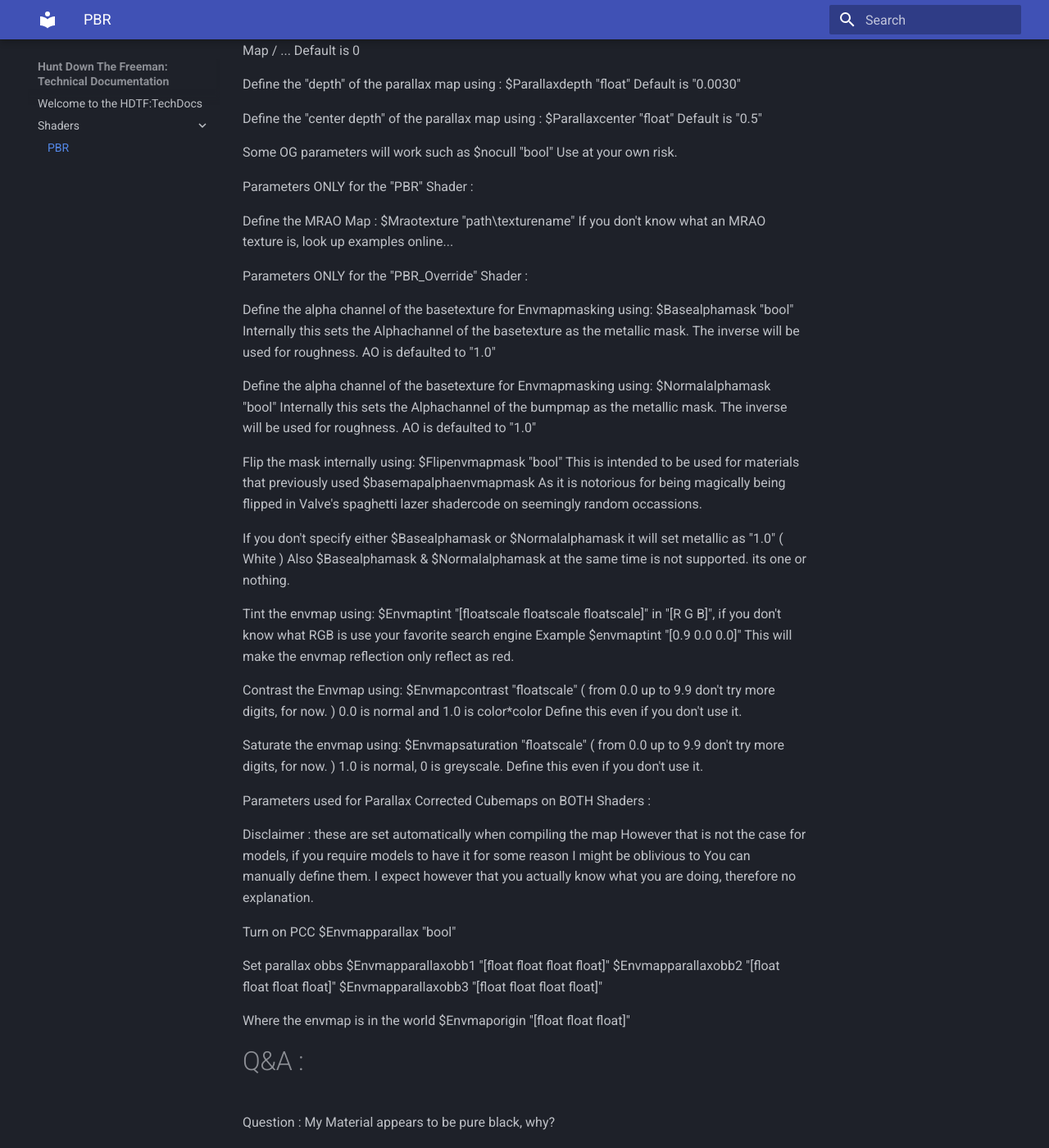
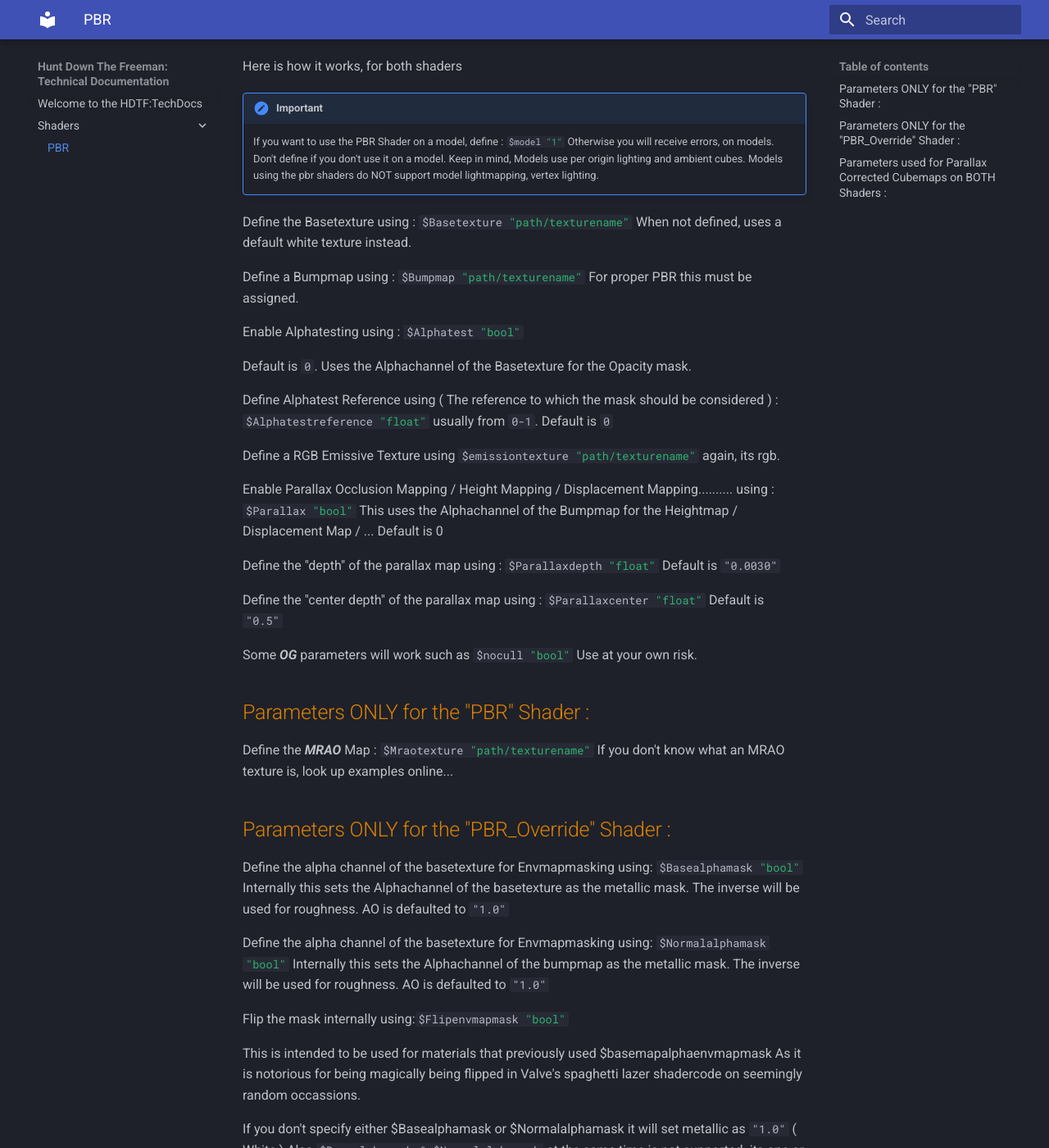
Before and after one commit to hdtf-owf/hdtf_docs, an MkDocs documentation site: the page built from docs/Shaders/PBR.md, in a window 1280 px wide and 1400 px high, scrolled down 1701 px. Shown: the whole window at 82% size. Built offline with MkDocs 1.6.1 and Material for MkDocs 9.7.7, drawn with Linux system fonts in a browser that asks for light colours; some of the changed text lies outside the part shown.

Commit message:
updated PBR documentation

```diff
--- a/docs/Shaders/PBR.md
+++ b/docs/Shaders/PBR.md
@@ -1,4 +1,9 @@
 # PBR
+
+<figure markdown>
+  ![PHONG vs PBR Comparison](../images/pbr/shadingComparison2.jpg){ width="1920" }
+  <figcaption>PHONG vs PBR Comparison</figcaption>
+</figure>
 
 HDTF has support for two PBR shader.
 
@@ -10,41 +15,42 @@
 
 !!! note
 
-    The "PBR" Shader supports certain effects.
+    The ***`"PBR"`*** Shader supports certain effects.
     The usual PBR effects such as:
 
-    - Emissive mapping
-    - Parallax mapping / height mappimg / displacement mapping / ... / whatever other name you can come up with
-    - Bump mapping
-    - Alphatesting, a basic transparency effect
-    - MRAO maps, not technically an effect, but it should be mentioned you can't specify       individual texture maps.
-    - Envmapping, enabled by default, always.
+    - ***Emissive mapping***
+    - ***Parallax mapping / height mappimg / displacement mapping / ... / whatever other name you can come up with***
+    - ***Bump mapping***
+    - ***Alphatesting, a basic transparency effect***
+    - ***MRAO maps, not technically an effect, but it should be mentioned you can't specify       individual texture maps.***
+    - ***Envmapping, enabled by default, always.***
 
     And a special effect called:
 
-    - Parallax Corrected Cubemaps, a way to correct cubemaps so they properly allign with a predefined rectangular boundary.
+    - ***Parallax Corrected Cubemaps, a way to correct cubemaps so they properly allign with a predefined rectangular boundary.***
 
 
-The "PBR_Override" Shader supports following effects.
+The ***`"PBR_Override"`*** Shader supports following effects.
 The usual PBR effects such as:
--Emissive mapping, in source terms this is RGB selfillum maps
--Parallax mapping / height mappimg / displacement mapping / ... / whatever other name you can come up with
--Bumpmapping
--Alphatesting, a basic transparency effect
--Envmapping, enabled by default, always.
+
+- ***Emissive mapping, in source terms this is RGB selfillum maps***
+- ***Parallax mapping / height mappimg / displacement mapping / ... / whatever other name you can come up with***
+- ***Bumpmapping***
+- ***Alphatesting, a basic transparency effect***
+- ***Envmapping, enabled by default, always.***
 
 The special effect called
 -Parallax Corrected Cubemaps, a way to correct cubemaps so they properly allign with a predefined rectangular boundary.
 
-And the following
+And the following:
 
-- Envmapmask by Basealpha
-- Envmapmask by Normalalpha
-- No Envmapmasking
-- Flipping the Envmapmask
-- Modifying Envmap Tint
-- Modifying Envmap Contrast
-- Modifying Envmap Saturation
+- ***Envmapmask by Basealpha***
+- ***Envmapmask by Normalalpha***
+- ***No Envmapmasking***
+- ***Flipping the Envmapmask***
+- ***Modifying Envmap Tint***
+- ***Modifying Envmap Contrast***
+- ***Modifying Envmap Saturation***
 
 Here is how it works, for both shaders
 
@@ -55,110 +61,115 @@
     Keep in mind, Models use per origin lighting and ambient cubes.
     Models using the pbr shaders do NOT support model lightmapping, vertex lighting.
 
-Define the Basetexture using :
-$Basetexture	"path\texturename"
-When not defined, uses a default white texture instead.
+Define the Basetexture using : `#!c++ $Basetexture	"path/texturename"`
+    When not defined, uses a default white texture instead.
 
 Define a Bumpmap using :
-$Bumpmap	"path\texturename"
+`#!c++ $Bumpmap	"path/texturename"`
 For proper PBR this must be assigned.
 
-Enable Alphatesting using :
-$Alphatest	"bool"
-Default is 0. Uses the Alphachannel of the Basetexture for the Opacity mask.
+Enable Alphatesting using : `#!c++ $Alphatest	"bool"`
+
+Default is `0`. Uses the Alphachannel of the Basetexture for the Opacity mask.
 
 Define Alphatest Reference using
 ( The reference to which the mask should be considered ) :
-$Alphatestreference "float"
-usually from 0-1. Default is 0
+`#!c++ $Alphatestreference "float"`
+usually from `0-1`. Default is `0`
 
 Define a RGB Emissive Texture using
-$emissiontexture	"path\texturename"
+`#!c++ $emissiontexture	"path/texturename"`
 again, its rgb.
 
 Enable Parallax Occlusion Mapping / Height Mapping / Displacement Mapping.......... using :
-$Parallax "bool"
+`#!c++ $Parallax "bool"`
 This uses the Alphachannel of the Bumpmap for the Heightmap / Displacement Map / ...
 Default is 0
 
 Define the "depth" of the parallax map using :
-$Parallaxdepth "float"
-Default is "0.0030"
+`#!c++ $Parallaxdepth "float"`
+Default is `"0.0030"`
 
 Define the "center depth" of the parallax map using :
-$Parallaxcenter "float"
-Default is "0.5"
+`#!c++ $Parallaxcenter "float"`
+Default is `"0.5"`
 
-Some OG parameters will work such as $nocull "bool"
+Some ***OG*** parameters will work such as `#!c++ $nocull "bool"`
 Use at your own risk.
 
 
-Parameters ONLY for the "PBR" Shader :
+## <span style="color:rgb(222, 129, 0)">Parameters ONLY for the "PBR" Shader :</span>
 
-Define the MRAO Map :
-$Mraotexture	"path\texturename"
+Define the ***MRAO*** Map :
+`#!c++ $Mraotexture	"path/texturename"`
 If you don't know what an MRAO texture is, look up examples online...
 
 
-Parameters ONLY for the "PBR_Override" Shader :
+## <span style="color:rgb(222, 129, 0)">Parameters ONLY for the "PBR_Override" Shader :</span>
 
 Define the alpha channel of the basetexture for Envmapmasking using:
-$Basealphamask "bool"
+`#!c++ $Basealphamask "bool"`
 Internally this sets the Alphachannel of the basetexture as the metallic mask.
-The inverse will be used for roughness. AO is defaulted to "1.0"
+The inverse will be used for roughness. AO is defaulted to `"1.0"`
 
 Define the alpha channel of the basetexture for Envmapmasking using:
-$Normalalphamask "bool"
+`#!c++ $Normalalphamask "bool"`
 Internally this sets the Alphachannel of the bumpmap as the metallic mask.
-The inverse will be used for roughness. AO is defaulted to "1.0"
+The inverse will be used for roughness. AO is defaulted to `"1.0"`
 
-Flip the mask internally using:
-$Flipenvmapmask "bool"
+Flip the mask internally using:`#!c++ $Flipenvmapmask "bool"`
+
 This is intended to be used for materials that previously used $basemapalphaenvmapmask
 As it is notorious for being magically being flipped in Valve's spaghetti lazer shadercode on seemingly random occassions.
 
-If you don't specify either $Basealphamask or $Normalalphamask it will set metallic as "1.0" ( White )
-Also $Basealphamask & $Normalalphamask at the same time is not supported. its one or nothing.
+If you don't specify either $Basealphamask or $Normalalphamask it will set metallic as `"1.0"` ( White )
+Also `#!c++ $Basealphamask & $Normalalphamask` at the same time is not supported. its one or nothing.
 
-Tint the envmap using:
-$Envmaptint "[floatscale floatscale floatscale]"
-in "[R G B]", if you don't know what RGB is use your favorite search engine
-Example $envmaptint "[0.9 0.0 0.0]"
+Tint the envmap using: `#!c++ $Envmaptint "[floatscale floatscale floatscale]"`
+
+in <code class="highlight">[ <span style="color:red">R</span> <span style="color:green">G</span> <span style="color:blue">B</span> ]</code>, if you don't know what <code class="highlight"><span style="color:red">R</span> <span style="color:green">G</span> <span style="color:blue">B</span></code> is use your favorite search engine
+Example `#!c++ $envmaptint "[0.9 0.0 0.0]"`
 This will make the envmap reflection only reflect as red.
 
-Contrast the Envmap using:
-$Envmapcontrast "floatscale" ( from 0.0 up to 9.9 don't try more digits, for now. )
+Contrast the Envmap using: `#!c++ $Envmapcontrast "floatscale"`
+
+( from `0.0` up to `9.9` don't try more digits, for now. )
 0.0 is normal and 1.0 is color*color
 Define this even if you don't use it.
 
 Saturate the envmap using:
-$Envmapsaturation "floatscale" ( from 0.0 up to 9.9 don't try more digits, for now. )
-1.0 is normal, 0 is greyscale.
+
+`#!c++ $Envmapsaturation "floatscale"` ( from `0.0` up to `9.9` don't try more digits, for now. )
+`1.0` is normal, `0` is greyscale.
 Define this even if you don't use it.
 
 
 
-Parameters used for Parallax Corrected Cubemaps on BOTH Shaders :
+## <span style="color:rgb(222, 129, 0); font-size: 25px;">Parameters used for Parallax Corrected Cubemaps on BOTH Shaders :</span>
 
-Disclaimer : these are set automatically when compiling the map
-However that is not the case for models, if you require models to have it for some reason I might be oblivious to
-You can manually define them. I expect however that you actually know what you are doing, therefore no explanation.
+!!! attention
+    these are set automatically when compiling the map
+    However that is not the case for models, if you require models to have it for some reason I might be oblivious to
+    You can manually define them. I expect however that you actually know what you are doing, therefore no explanation.
 
-Turn on PCC
-$Envmapparallax	"bool"
+<span style="font-size: 25px;">Turn on PCC</span>
 
-Set parallax obbs
-$Envmapparallaxobb1	"[float float float float]"
-$Envmapparallaxobb2	"[float float float float]"
-$Envmapparallaxobb3	"[float float float float]"
+`#!c++ $Envmapparallax	"bool"`
 
-Where the envmap is in the world
-$Envmaporigin	"[float float float]"
+<span style="font-size: 25px;">Set parallax obbs</span>
+
+`#!c++ $Envmapparallaxobb1	"[float float float float]"`
+
+`#!c++ $Envmapparallaxobb2	"[float float float float]"`
+
+`#!c++ $Envmapparallaxobb3	"[float float float float]"`
+
+Where the envmap is in the world:
+`#!c++ $Envmaporigin	"[float float float]"`
 
 
 
-# Q&A :
-
+# Q&A
 Question :
 My Material appears to be pure black, why?
 
@@ -189,11 +200,11 @@
 How do I use Parallax Corrected Cubemaps?
 
 Answer :
-Make a env_cubemap in the RECTANGULAR Room, that you want to have PCC in, as possible.
-Make a RECTANGULAR Brush encapsulating the entire Room.
-Make it an entity of class "Parallax_obb" and give it a name.
+Make a `env_cubemap` in the `RECTANGULAR` Room, that you want to have PCC in, as possible.
+Make a `RECTANGULAR` Brush encapsulating the entire Room.
+Make it an entity of class `"Parallax_obb"` and give it a name.
 Define brush faces to use Parallax Corrected Cubemaps in the properties of the env_cubemap.
-( Keep in mind Parallax Corrected Cubemaps are ONLY supported for Brushmaterials using the PBR or PBR_Override Shader )
-Define the Parallax_Obb in the "Cubemap Bounds" field
+( Keep in mind Parallax Corrected Cubemaps are ONLY supported for Brushmaterials using the `PBR` or `PBR_Override` Shader )
+Define the `Parallax_Obb` in the "Cubemap Bounds" field
 Compile the map and build cubemaps, after reloading all materials / restarting the game,
 brushfaces assigned to the cubemap should be parallax corrected.
--- a/mkdocs.yml
+++ b/mkdocs.yml
@@ -14,5 +14,7 @@
   - pymdownx.superfences
   - pymdownx.highlight
   - pymdownx.inlinehilite
+  - attr_list
+  - md_in_html
   - pymdownx.highlight:
       anchor_linenums: true
```
Also changed, not shown: docs/images/pbr/shadingComparison2.jpg (added), 1 other file.
